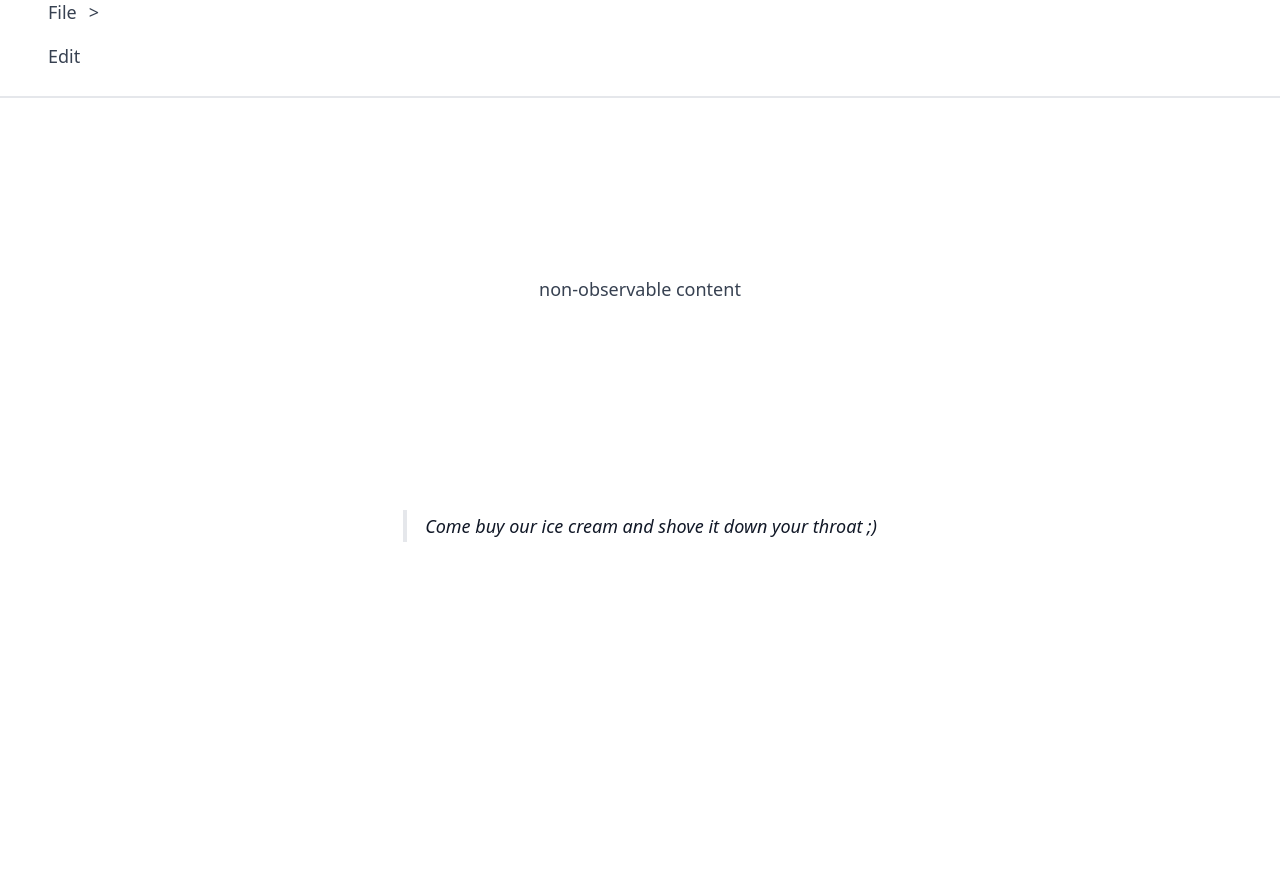
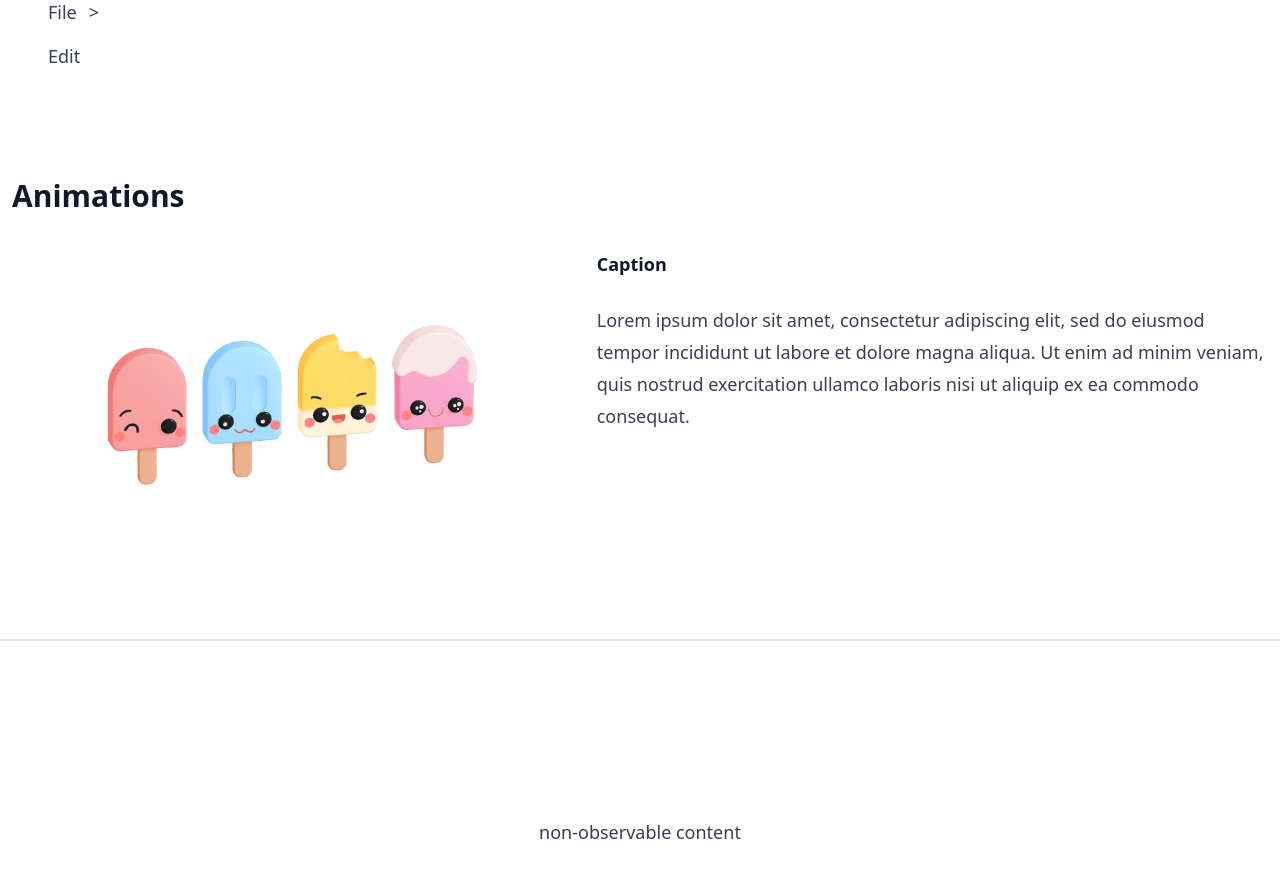
Before and after one commit to OfficialWebBoyz/svelte-web-builder-demo, a SvelteKit app: page /library in a window 1280 px wide. Shown: the part 1460-2338 px from the top of the page. Before the commit the page ends 2032 px from the top, so only its background shows below. Built offline with nearby package versions, Linux system fonts and the light colour scheme.

Commit message:
add animations

```diff
--- a/src/lib/components/Accordion.svelte
+++ b/src/lib/components/Accordion.svelte
@@ -24,7 +24,8 @@
 		isOpen = checked;
 		if (!parentElement) return;
 		const openInputs = parentElement.querySelectorAll('input:checked');
-		([...openInputs] as HTMLInputElement[]).filter((input) => {
+		([...openInputs] as HTMLInputElement[])
+			.filter((input) => {
 				return input.id !== id;
 			})
 			.forEach((input) => {
--- /dev/null
+++ b/src/lib/components/AppearTransition.svelte
@@ -0,0 +1,34 @@
+<script lang='ts'>
+  export let replay: boolean = true;
+
+  let visible = false
+	let ref: HTMLElement | null = null;
+	function useIntersectionObserver(cb: IntersectionObserverCallback) {
+		if (typeof window === 'undefined') return {}
+		return {
+			observer: new IntersectionObserver(cb, {
+				root: null,
+				threshold: 0.2
+			}),
+		}
+	}
+
+  const {observer} = useIntersectionObserver((entries, observer) => {
+		entries.forEach(entry => {
+			visible = entry.isIntersecting
+			if (!replay) observer.unobserve(entry.target)
+		})
+	})
+
+	$: {
+		if (observer && ref) {
+			observer.observe(ref)
+		}
+	}
+</script>
+
+<div bind:this={ref}>
+  {#if visible}
+    <slot />
+  {/if}
+</div>
--- a/src/routes/(documentation)/library/+page.svelte
+++ b/src/routes/(documentation)/library/+page.svelte
@@ -4,6 +4,8 @@
 	import FileDrop from '$lib/components/FileDrop.svelte';
 	import DatePicker from '$lib/components/DatePicker.svelte';
 	import Menu from '$lib/components/navigation/Menu.svelte';
+	import {fly} from 'svelte/transition'
+	import AppearTransition from '$lib/components/AppearTransition.svelte';
 
 	const latin =
 		'Lorem ipsum dolor sit amet, consectetur adipiscing elit, sed do eiusmod tempor incididunt ut labore et dolore magna aliqua. Ut enim ad minim veniam, quis nostrud exercitation ullamco laboris nisi ut aliquip ex ea commodo consequat.';
@@ -60,10 +62,10 @@
 				{#if allowMultipleAccordionsOpen}
 					<div class="grid gap-2">
 						<p>Multiple accordions enabled</p>
-						<Accordion title="Accordion item">
+						<Accordion id="acc-uno" title="Accordion item">
 							{latin}
 						</Accordion>
-						<Accordion title="Accordion item">
+						<Accordion id="acc-dos" title="Accordion item">
 							{latin}
 						</Accordion>
 					</div>
@@ -129,6 +131,34 @@
 
 			<Menu items={itemList} />
 		</section>
+
+		<section>
+			<h2>Animations</h2>
+
+			<div class="flex-wrap flex md:flex-nowrap">
+				<!-- use:attatchIntersectObserver={slideInX} -->
+				<AppearTransition replay>
+					<img
+						transition:fly={{
+							duration: 1000,
+							x: -200,
+						}}
+						loading="lazy"
+						width="500"
+						height="550"
+						alt="decorative"
+						src="images/ice_cream.png"
+						class="w-full"
+					/>
+				</AppearTransition>
+				<div>
+					<strong>Caption</strong>
+					<p>{latin}</p>
+				</div>
+			</div>
+		</section>
+
+		<!-- layouts -->
 	</div>
 </main>
 
```
Also changed, not shown: static/images/ice_cream.png (added).
